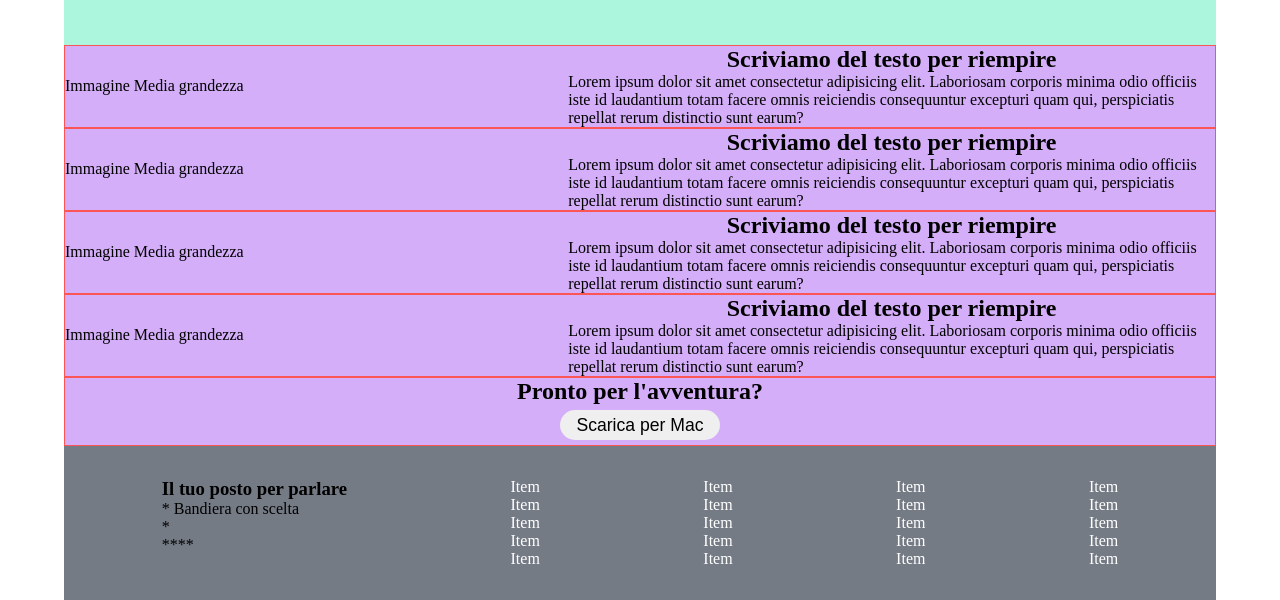
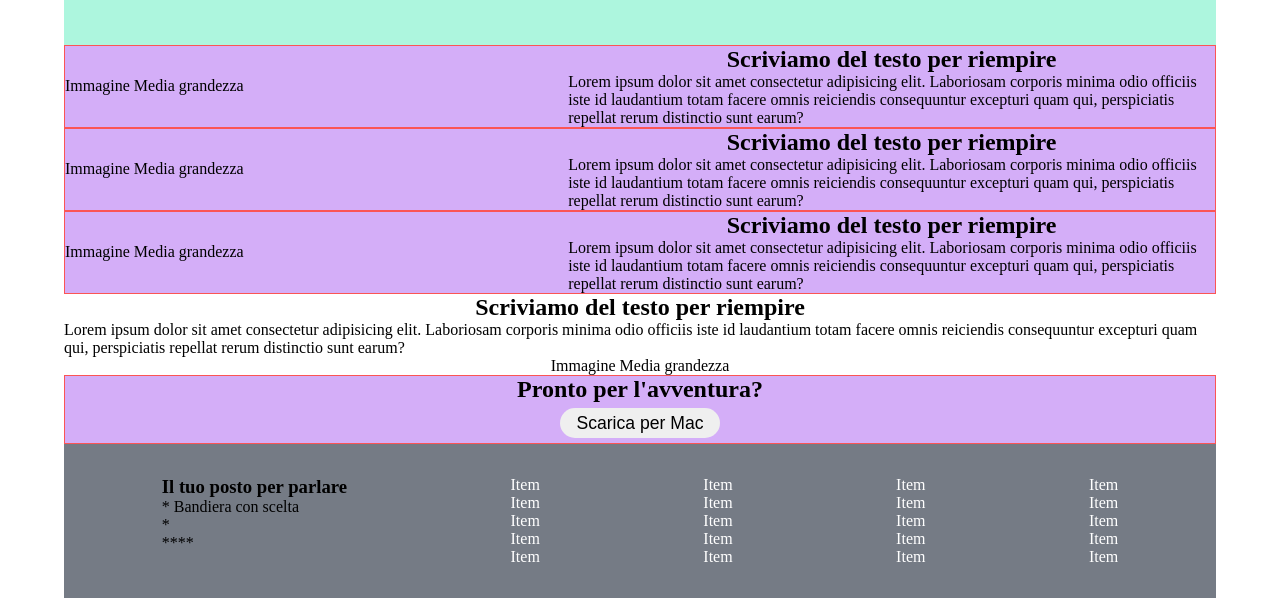
Before and after one commit to MatteoDiMario96/htmlcss-struttura-discord, a plain HTML site: page index.html in a window 1280 px wide. Shown: the part 243-843 px from the top of the page. Drawn offline with Linux system fonts and the light colour scheme.

Commit message:
sezione in colonna

```diff
--- a/css/style.css
+++ b/css/style.css
@@ -99,6 +99,6 @@ div.loghi{
     display:flex
 }
 
-.immagine{
+.immagine:not(.immagine-colonna){
     width: 100%;
 }
--- a/index.html
+++ b/index.html
@@ -103,7 +103,7 @@
                     Scriviamo del testo per riempire
                 </h2>
 
-                <p>
+                <p  class="">
                     Lorem ipsum dolor sit amet consectetur adipisicing elit. Laboriosam corporis minima odio officiis iste id laudantium totam facere omnis reiciendis consequuntur excepturi quam qui, perspiciatis repellat rerum distinctio sunt earum?
                 </p>
             </div>
@@ -126,18 +126,18 @@
 
         </section>
 
-        <section class="main">
-            <p class="immagine">
-                Immagine Media grandezza
-            </p>
+        <section class="">
 
             <div class="column-center">
                 <h2>
                     Scriviamo del testo per riempire
                 </h2>
 
-                <p>
+                <p class="">
                     Lorem ipsum dolor sit amet consectetur adipisicing elit. Laboriosam corporis minima odio officiis iste id laudantium totam facere omnis reiciendis consequuntur excepturi quam qui, perspiciatis repellat rerum distinctio sunt earum?
+                </p>
+                <p class="immagine-colonna">
+                    Immagine Media grandezza
                 </p>
             </div>
         </section>
```
